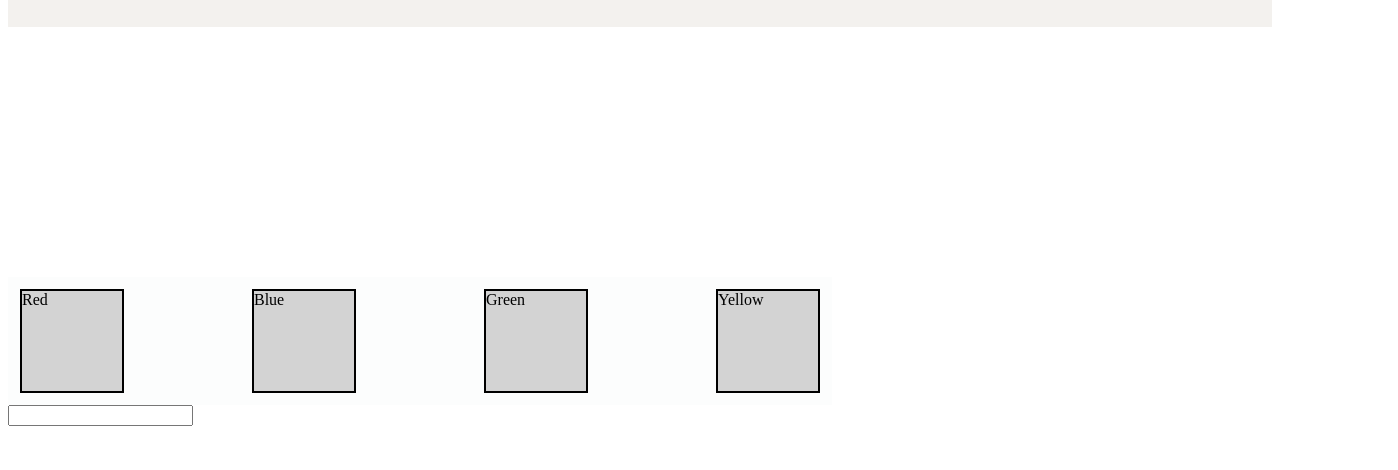
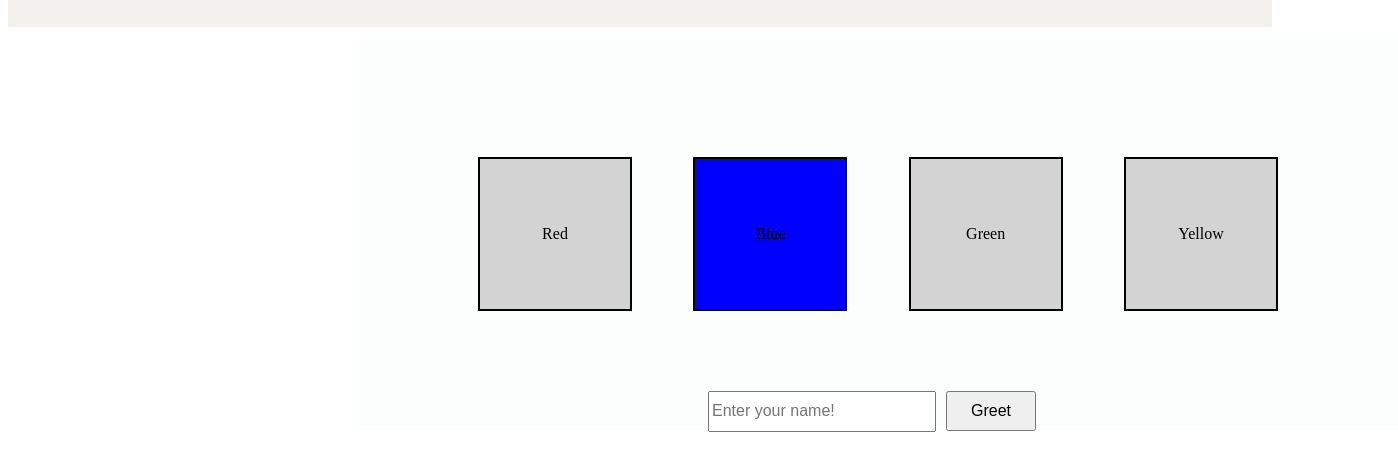
Before and after one commit to Akriti798/Javascript_assignment, a plain HTML site: page index.html in a window 1280 px wide. Both pictures are taken after a click on the element "Blue". Shown: the part 68-538 px from the top of the page, 1398 px wide, since content can reach past the window. Drawn offline with Linux system fonts and the light colour scheme.

Commit message:
Done Assignment

```diff
--- a/index.html
+++ b/index.html
@@ -7,18 +7,21 @@
     <link rel="stylesheet" href="style.css">
 </head>
 <header>
-    <h2>Hello</h2>
+    <h2 id="heading">Hello </h2>
 </header>
 <body>
 <div class="container" id="cont">
         <div class="box" id="box-1" >Red</div>
-        <div class="box" id="box-2" onclick="blueFunc()">Blue</div>
-        <div class="box" id="box-3" onclick="greenFunc()">Green</div>
-        <div class="box" id="box-4" onclick="yellowFunc()">Yellow</div>
+        <div class="box" id="box-2">Blue</div>
+        <div class="box" id="box-3" >Green</div>
+        <div class="box" id="box-4" >Yellow</div>
     </div>
-<form>
-    <input
+<form >
+    <input  id="name"  type="text" placeholder="Enter your name!" />
+        <button type="button" onclick="greetfunc()"> Greet </button>
+
 </form>
+
     <script src="script.js"></script>
 </body>
 </html>
--- a/script.js
+++ b/script.js
@@ -1,4 +1,22 @@
 const box1 = document.getElementById("box-1");
 box1.addEventListener("click",() => {
-    box1.classList.toggle("red");
+    box1.style.backgroundColor = "red";
 })
+const box2 = document.getElementById("box-2");
+box2.addEventListener("click",() => {
+    box2.style.backgroundColor = "blue";
+})
+const box3 = document.getElementById("box-3");
+box3.addEventListener("click",() => {
+    box3.classList.add("green");
+})
+const box4 = document.getElementById("box-4");
+box4.addEventListener("click",() => {
+    box4.classList.add("yellow");
+})
+
+function greetfunc(){
+    let username = document.getElementById("name").value;
+
+    document.getElementById("heading").innerText="Hello "+ ", " + username;
+}
--- a/style.css
+++ b/style.css
@@ -5,23 +5,37 @@
     justify-content: space-between;
     align-items: center;
     width: 800px;
-    padding: 12px;
-    margin-top: 250px;
+    padding: 120px;
+    margin-top: 10px ;
+    margin-left: 350px;
 }
 .box {
-    width: 100px;
-    height: 100px;
+    width: 150px;
+    height: 150px;
     background-color: lightgray;
     border: 2px solid black;
     cursor: pointer;
+    display: flex;
+    justify-content: center;
+    text-align: center;
+    align-items: center;
+
+
 }
 
 .red {
     background-color: red;
 }
-.circle{
-    border-radius: 50%;
+.blue {
+    background-color:blue;
 }
+.green {
+    background-color: green;
+}
+.yellow {
+    background-color: yellow;
+}
+
 
 header{
     text-align: center;
@@ -29,3 +43,26 @@ header{
     margin-top: 0px;
     padding: 10px;
 }
+form{
+    /* width: 200px; */
+    height: 40px;
+    display: flex;
+    /* flex-wrap: wrap; */
+    /* justify-content: space-around; */
+    /* align-items: center; */
+    margin-left: 700px;
+    margin-top: -40px;
+    gap: 10px;
+}
+input{
+    width: 220px;
+    height: 35px;
+    font-size: 16px;
+}
+button {
+    width: 90px;
+    height: 40px;
+    font-size: 16px;
+
+    cursor: pointer;
+}
```
